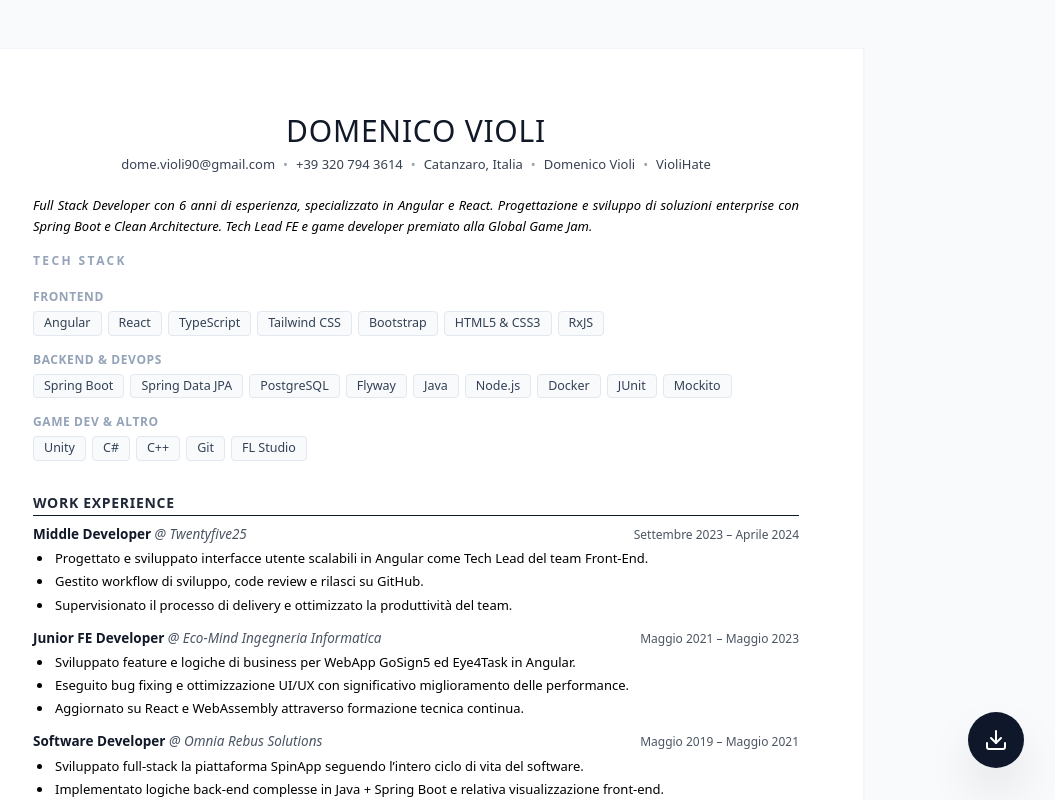
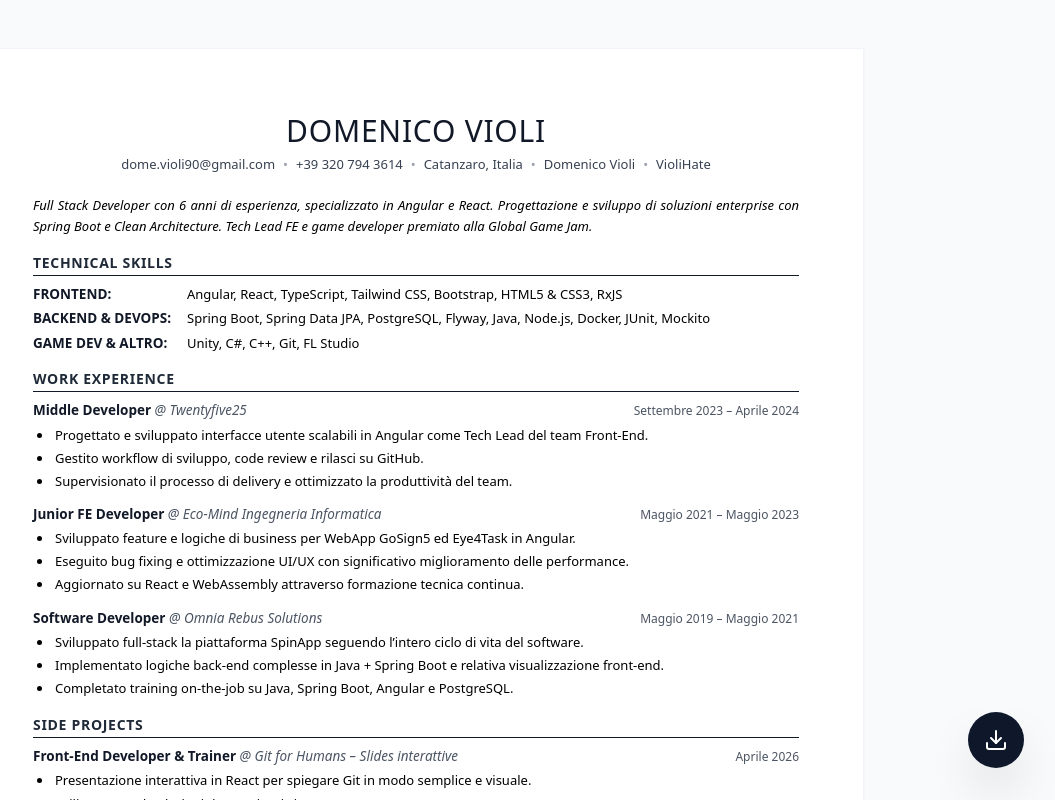
Before and after one commit to VioliHate/personal-cv, a React (Vite) app: page / in a window 1280 px wide. Shown: the top 800 px of the page, without its empty margins (224-1279 px from the left). Built offline with nearby package versions, Linux system fonts and the light colour scheme.

Commit message:
Update TechStack.tsx

```diff
--- a/src/components/TechStack.tsx
+++ b/src/components/TechStack.tsx
@@ -2,27 +2,19 @@ import React from "react";
 import type { CVData } from "../types/interfaces";
 
 export const TechStack: React.FC<{ data: CVData }> = ({ data }) => (
-  <section className='mb-8 print-keep-together'>
-    <h2 className='text-xs font-bold uppercase tracking-[0.2em] text-slate-400 mb-5'>
-      Tech Stack
+  <section className='mb-4 print-keep-together'>
+    <h2 className='text-sm font-bold uppercase tracking-wider text-gray-800 border-b border-gray-900 pb-0.5 mb-2'>
+      Technical Skills
     </h2>
-    <div className='space-y-4'>
-      {" "}
+    <div className='space-y-1 text-[13.5px]'>
       {data.skills.map((category) => (
-        <div key={category.title}>
-          <p className='text-xs font-semibold text-slate-400 mb-1.5 tracking-wider'>
-            {category.title}
-          </p>
-          <div className='flex flex-wrap gap-1.5'>
-            {category.skills.map((skill) => (
-              <span
-                key={skill}
-                className='px-2.5 py-0.5 bg-slate-50 text-slate-700 text-[12.5px] font-medium rounded border border-slate-200 whitespace-nowrap'
-              >
-                {skill}
-              </span>
-            ))}
-          </div>
+        <div key={category.title} className='flex items-baseline gap-1'>
+          <span className='font-bold text-gray-900 min-w-[150px] shrink-0'>
+            {category.title}:
+          </span>
+          <span className='text-gray-750 text-[13px]'>
+            {category.skills.join(", ")}
+          </span>
         </div>
       ))}
     </div>
```
